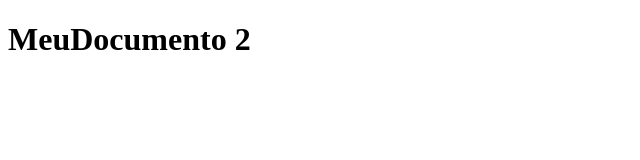
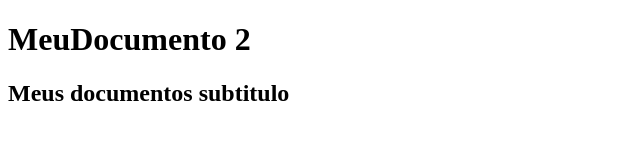
Before and after one commit to lucascstro/repoAulaGit, a plain HTML site: page index.html in a window 1280 px wide. Shown: the whole page, without its empty margins (0-640 px from the left). Drawn offline with Linux system fonts and the light colour scheme.

Commit message:
comite no vs

```diff
--- a/index.html
+++ b/index.html
@@ -8,6 +8,6 @@
 </head>
 <body>
     <h1>MeuDocumento 2</h1>
-
+    <h2>Meus documentos subtitulo</h2>
 </body>
 </html>
```
